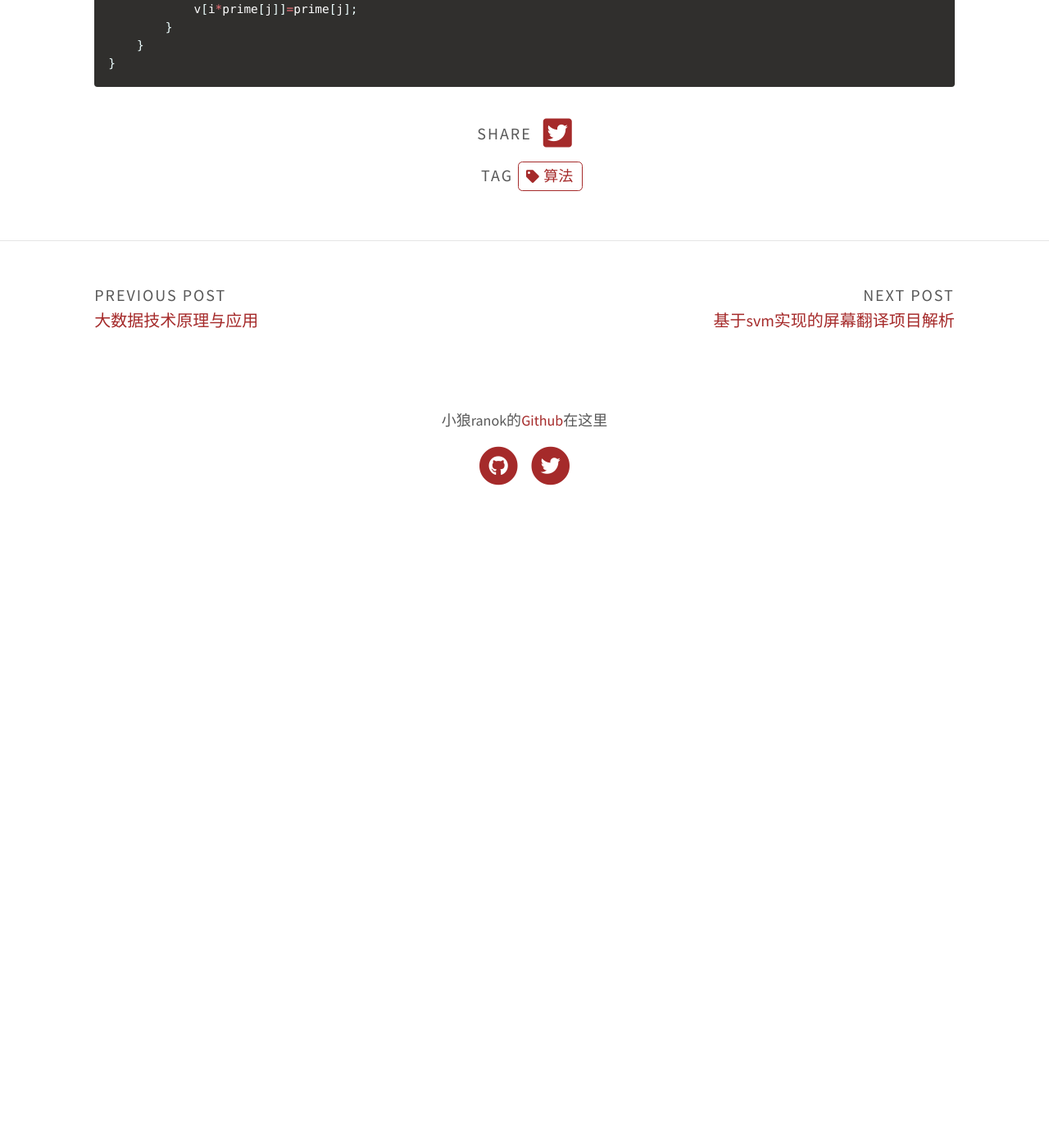
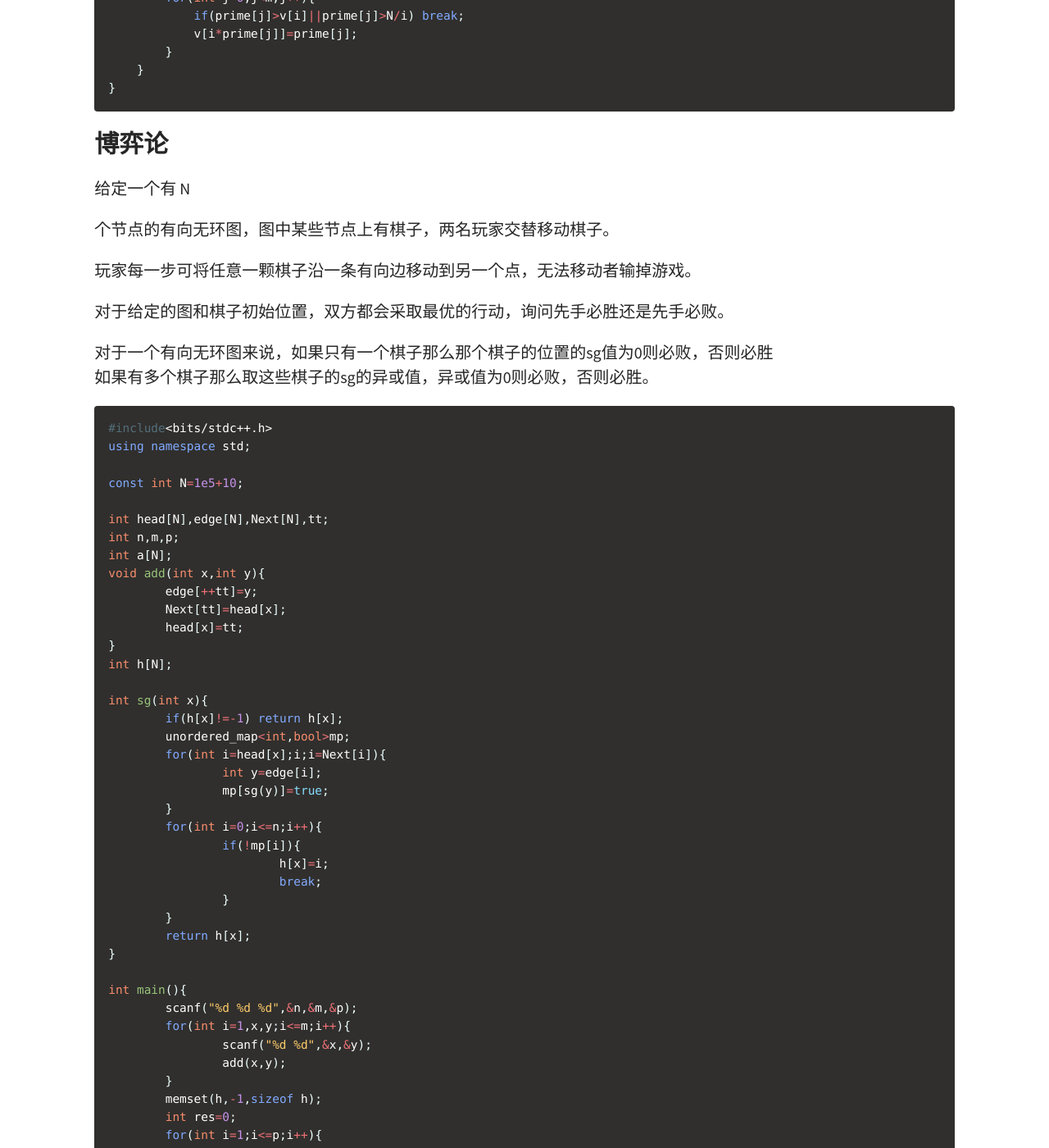
Before and after one commit to WolfRanok/WolfRanok.github.io, a Jekyll site: the page built from _posts/2023-5-4-wuhan-algorithm.md, in a window 1280 px wide and 1400 px high, scrolled down 20218 px. Shown: the whole window at 82% size. Built offline with Jekyll 4.4.1, drawn with Linux system fonts in a browser that asks for light colours; before the commit the page ends 20848 px from its top, so only the background shows below that; some of the changed text lies outside the part shown.

Commit message:
algorithm

````diff
--- a/_posts/2023-5-4-wuhan-algorithm.md
+++ b/_posts/2023-5-4-wuhan-algorithm.md
@@ -48,6 +48,7 @@ thumbnail: assets/img/thumbnails/feature-img/algorithm.jpg # 文件路径在gith
     - [矩阵快速幂](#矩阵快速幂)
     - [逆元计算](#逆元计算)
     - [欧拉筛](#欧拉筛)
+    - [博弈论](#博弈论)
 
 ---
 # 算法模板积累
@@ -650,7 +651,7 @@ while(n--){
 
 
 ```c++
-int f[15][1<<10];   // 合法情况下（第一个数字允许是0），这里存储的是一般情况下（不受限制）的情况
+int f[15][1<<10];   // 前面出现了数字的合法情况下（当前数字允许是0），这里存储的是一般情况下（不受限制）的情况
 int n;
 string s;   // 字符串表示的数字
 
@@ -855,3 +856,66 @@ void primes(){
     }
 }
 ```
+
+### 博弈论
+
+给定一个有 N
+
+个节点的有向无环图，图中某些节点上有棋子，两名玩家交替移动棋子。
+
+玩家每一步可将任意一颗棋子沿一条有向边移动到另一个点，无法移动者输掉游戏。
+
+对于给定的图和棋子初始位置，双方都会采取最优的行动，询问先手必胜还是先手必败。
+
+对于一个有向无环图来说，如果只有一个棋子那么那个棋子的位置的sg值为0则必败，否则必胜<br>
+如果有多个棋子那么取这些棋子的sg的异或值，异或值为0则必败，否则必胜。
+
+```c++
+#include<bits/stdc++.h>
+using namespace std;
+
+const int N=1e5+10;
+
+int head[N],edge[N],Next[N],tt;
+int n,m,p;
+int a[N];
+void add(int x,int y){
+	edge[++tt]=y;
+	Next[tt]=head[x];
+	head[x]=tt;
+}
+int h[N];
+
+int sg(int x){
+	if(h[x]!=-1) return h[x];
+	unordered_map<int,bool>mp;
+	for(int i=head[x];i;i=Next[i]){
+		int y=edge[i];
+		mp[sg(y)]=true;
+	}
+	for(int i=0;i<=n;i++){
+		if(!mp[i]){
+			h[x]=i;
+			break;
+		}
+	}
+	return h[x];
+}
+
+int main(){
+	scanf("%d %d %d",&n,&m,&p);
+	for(int i=1,x,y;i<=m;i++){
+		scanf("%d %d",&x,&y);
+		add(x,y);
+	}
+	memset(h,-1,sizeof h);
+	int res=0;
+	for(int i=1;i<=p;i++){
+		scanf("%d",a+i);
+		res^=sg(a[i]);	// 用于计算sj函数
+	}
+	if(res==0) puts("lose");
+	else puts("win");
+	return 0;
+}
+```
````
Also changed, not shown: 2 other files.
